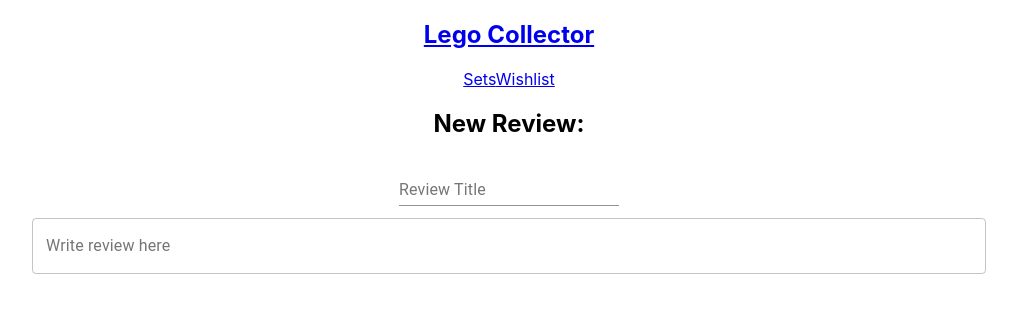
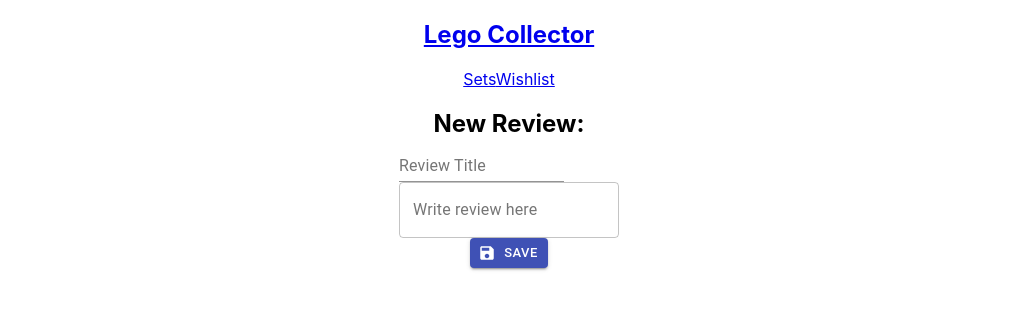
Before and after one commit to gunnarsikorski/legolife, a React (Create React App) app: page /new_review/1 in a window 1280 px wide. Shown: the top 312 px of the page, without its empty margins (131-1148 px from the left). Built offline with nearby package versions, Linux system fonts and the light colour scheme; no server answers.

Commit message:
Working on getting CRUD working for reviews

```diff
--- a/package.json
+++ b/package.json
@@ -4,9 +4,11 @@
   "private": true,
   "dependencies": {
     "@material-ui/core": "^4.11.2",
+    "@material-ui/icons": "^4.11.2",
     "@testing-library/jest-dom": "^5.11.6",
     "@testing-library/react": "^11.2.2",
     "@testing-library/user-event": "^12.6.0",
+    "axios": "^0.21.0",
     "local-storage": "^2.0.0",
     "react": "^17.0.1",
     "react-dom": "^17.0.1",
--- a/src/Components/Review.js
+++ b/src/Components/Review.js
@@ -1,32 +1,74 @@
-import React from 'react';
+import React, { useState } from 'react';
+import axios from 'axios'
+import { Redirect } from 'react-router-dom'
 import TextField from '@material-ui/core/TextField'
 import Grid from '@material-ui/core/Grid';
+import Button from '@material-ui/core/Button'
+import Icon from '@material-ui/core/Icon';
+import SaveIcon from '@material-ui/icons/Save'
 
 const Review = () => {
+    const [redirect, setRedirect] = useState(false)
+    const [review, setReview] = useState('')
+
+    const reviewUrl = 'https://pure-sierra-61007.herokuapp.com/reviews';
+		fetch(reviewUrl)
+			.then((res) => res.json())
+			.then((res) => {
+				let review = res;
+				setReview(review);
+			})
+			.catch((error) => console.log(error));
+
+    const handleCreate = (event) => {
+        event.preventDefault()
+
+        const data = {
+            title: event.target.title.value,
+            body: event.target.title.value,
+        }
+
+        const url = `https://pure-sierra-61007.herokuapp.com/reviews/${review.id}`
+        axios
+            .post(url, data)
+            .then((res) => setRedirect(true))
+    }
+
+    if (redirect) {
+	    return <Redirect to='/sets' />;
+	}
 
     return (
 			<div>
 				<h2>New Review:</h2>
 				<Grid container spacing={6} justify='center'>
-					<Grid item xs={6}>
-						<form noValidate autoComplete='off'>
-							<TextField id='standard-basic' label='Review Title' />
-						</form>
-					</Grid>
-				</Grid>
-				<Grid container spacing={3} justify='center'>
-					<Grid item xs={9}>
-						<form noValidate autoComplete='off'>
+					<form noValidate autoComplete='off' onSubmit={handleCreate}>
+					    <Grid item xs={9}>
+							<TextField id='title' label='Review Title' />
+
+					    </Grid>
+
+					    <Grid item xs={12}>
+
 							<TextField
-								id='outlined-basic'
+								id='body'
 								label='Write review here'
 								variant='outlined'
 								fullWidth='true'
 								multiline='true'
-							/>
-						</form>
-					</Grid>
-				</Grid>
+                                />
+					    </Grid>
+
+                        <Button
+                            type='submit'
+                            variant='contained'
+                            color='primary'
+                            size='small'
+                            startIcon={<SaveIcon />}>
+                            Save
+                        </Button>
+                    </form>
+                </Grid>
 			</div>
 		);
 };
```
Also changed, not shown: 2 other files (tests, documents, lock files or other folders).
